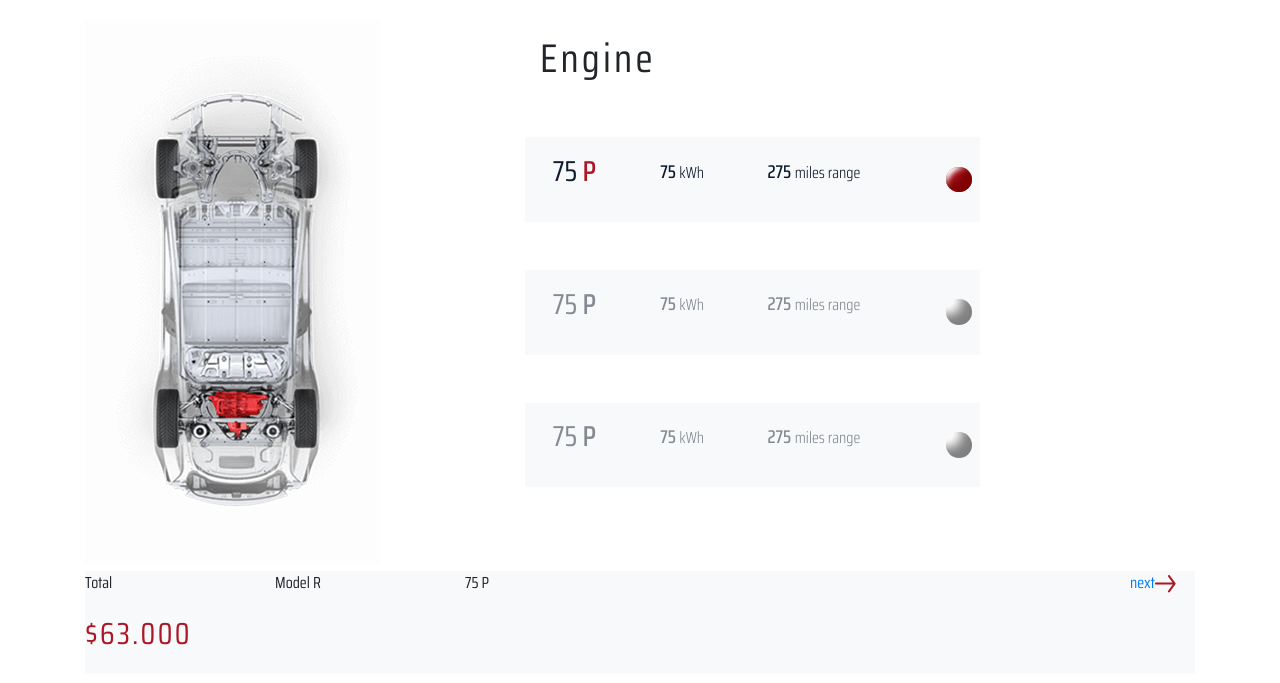
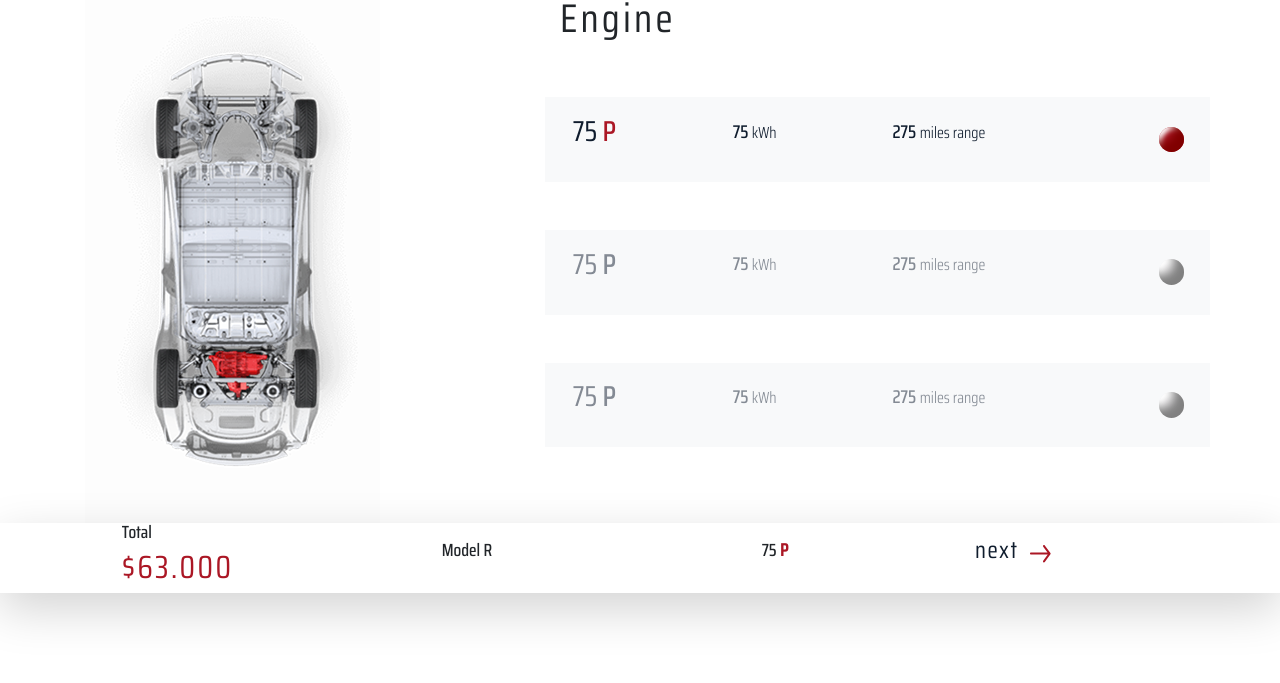
Before and after one commit to gabrielribalves/Projeto-Customization-Cars, a website: page engine.html in a window 1280 px wide. Shown: the part 67-750 px from the top of the page. Drawn offline with Linux system fonts and the light colour scheme.

Commit message:
html e css da engine finalizado (desktop)

```diff
--- a/css/style.css
+++ b/css/style.css
@@ -1,33 +1,64 @@
 @import url('https://fonts.googleapis.com/css?family=Saira+Condensed:300,400,500&display=swap');
 
+/* General configuration */
 :root{
     --red: #ab1725;
     --black: #0f1c2d;
     --grey: #a59292;
     --mainTransition: all 0.3s linear;
 }
-html{
+/* html{
   width: 100%;
   height: 100%;
-}
+} */
 body{
     font-family: 'Saira Condensed', sans-serif;
-}
-.ancorHome{
-    margin: 0 1rem 0 1rem;
 }
 .transparente{
     color: rgba(0,0,0, 0.7) !important;
 }
-section{
-    width: 60rem !important;
-    /* left: 0 !important;
-    right:0 !important;
-    top: 0 !important;
-    bottom: 0 !important;
-    margin: auto !important; */
+.noUnderline:hover{
+    text-decoration: none;
 }
+/* End of General configuration */
+
+/* General footer */
+/* #generalFooter{
+    margin-bottom: -100px;
+} */
+.generalFooterTxtLarge{
+    font-size: 2rem;
+    letter-spacing: 0.15rem;
+    color: var(--red);
+}
+.generalFooterTxtSmall{
+    font-size: 1.1rem;
+    font-weight: 500;
+}
+.generalFooterTxtSmallRed{
+    color: var(--red);
+    font-weight: 600;
+}
+#next{
+    color: var(--black);
+    font-size: 1.5rem;
+    letter-spacing: 0.1rem;
+    margin-right: 0.5rem;
+}
+#total{
+    line-height: 1.2rem;
+}
+.generalDivContainer{
+    padding-left: 11rem;
+    padding-right: 11rem;
+}
+
+  /* End of General footer */
+
 /* Home */
+.ancorHome{
+    margin: 0 1rem 0 1rem;
+}
 #txt1{
     color: var(--red);
     letter-spacing: 0.4rem;
@@ -88,34 +119,11 @@ section{
 }
 /* fim do home footer */
 
-/* General footer */
-#generalFooter{
-  display: inline !important;
-}
-.generalFooterTxtLarge{
-  font-size: 1.9rem;
-  letter-spacing: 0.15rem;
-  color: var(--red);
-}
-.generalFooterTxtSmall{
-  font-size: 0.8rem;
-
-}
-.generalFooterTxtExSmall{
-
-}
-
-.fixarr{
-  margin-bottom: -100px;
-}
-
-/* End of General footer */
-
 /* engine */
-#mainEngine{
-  width: 55rem;
-}
-
+/* .mainContainer{
+    padding-right: 50px;
+    padding-left: 50px;
+} */
 .engineCar{
   /* transform: rotate(90deg); */
   /* width: 16em; */
@@ -148,7 +156,6 @@ section{
 .engineTraparent{
   color: rgba(15, 28, 45, 0.5);
 }
-
 .circleRed {
   width: 1.6rem;
   height: 1.6rem;
--- a/engine.html
+++ b/engine.html
@@ -7,17 +7,12 @@
     <link rel="stylesheet" href="css/bootstrap.css">
     <link rel="stylesheet" href="css/style.css">
     <title>Engine</title>
-    <style>
-      html{
-        padding-bottom: -100px;
-      }
-    </style>
 </head>
 <body>
     <div class="container">
         <!-- header -->
         <header>
-            <nav class="navbar navbar-expand-lg navbar-light my-4">
+            <nav class="navbar navbar-expand-lg navbar-light my-1">
                 <img src="img/RV-logo.svg"  class="d-inline img-fluid" alt="logo da empresa">
                 <div class="collapse navbar-collapse">
                     <ul class="navbar-nav ml-auto" id="ulNavbar">
@@ -43,12 +38,11 @@
         </header>
         <!-- fim do header -->
         <!-- principal -->
-        <div class="my-2" id="mainEngine">
             <div class="row">
-                <div class="col-xl-6 col-lg-6 col-sm-6 col-xs-12 col-12">
+                <div class="col-xl-5 col-lg-5 col-sm-5 col-xs-12 col-12">
                     <img src="img/11.png" alt="Motor 1" class="img-fluid engineCar">
                 </div>
-                <div class="col-xl-6 col-lg-6 col-sm-6 col-xs-12 col-12">
+                <div class="col-xl-7 col-lg-7 col-sm-7 col-xs-12 col-12">
                     <p class="my-2" id="engineTitle">Engine</p>
                     <div class="row bg-light engineRow my-5 align-items-center">
                         <div class="col-xl-3 col-lg-3 col-sm-3 col-xs-3 col-3">
@@ -94,28 +88,33 @@
                     </div>
                 </div>
             </div>
+        <!-- fim do principal -->
     </div>
-        <!-- fim do principal -->
     <!-- geneal footer -->
-          <footer class="bg-light navbar-fixed-bottom">
-            <div class="row">
-              <div class="col-2">
-                <p>Total</p>
-                <p class="generalFooterTxtLarge">$63.000</p>
+      <footer class="container-fluid shadow-lg">
+          <div class="row align-items-center">
+            <div class="col-xl-1 col-lg-1 col-md-1 col-sm-1 col-xs-1 col-1">
+                <p class="nbsp">&nbsp;</p>
             </div>
-              <div class="col-2">
-                <p>Model R</p>
+            <div class="col-xl-3 col-lg-3 col-md-3 col-sm-3 col-xs-3 col-3">
+                <p class="generalFooterTxtSmall" id="total">Total</p>
+                <p class="generalFooterTxtLarge" id="total">$63.000</p>
             </div>
-              <div class="col-7">
-                <p>75 <span>P</span> </p>
+            <!-- TODO diminuir o tamanho do $63.000 para dispositivos -->
+            <div class="col-xl-3 col-lg-3 col-md-3 col-sm-3 col-xs-3 col-3">
+                <p class="generalFooterTxtSmall">Model R</p>
             </div>
-              <div class="col-1">
-                <a href="#">next<img src="img/arrow.svg" alt="Arrow to left"> </a>
+            <div class="col-xl-2 col-lg-2 col-md-2 col-sm-2 col-xs-2 col-2">
+                <p class="generalFooterTxtSmall">75 <span class="generalFooterTxtSmallRed">P</span> </p>
+            </div>
+            <div class="col-xl-3 col-lg-3 col-md-3 col-sm-3 col-xs-3 col-3">
+                <a href="#" class="noUnderline">
+                    <p class="d-inline-block" id="next">next</p> <img src="img/arrow.svg" alt="Arrow to left">
+                </a>
             </div>
         </div>
       </footer>
     <!-- fim do general footer -->
-    </div>
   <script src="js/app.js"></script>
   <script src="js/bootstrap.js"></script>
 </body>
```
Also changed, not shown: index.html (+1 -1 lines). Lines whose indentation alone changed are shown as unchanged.
